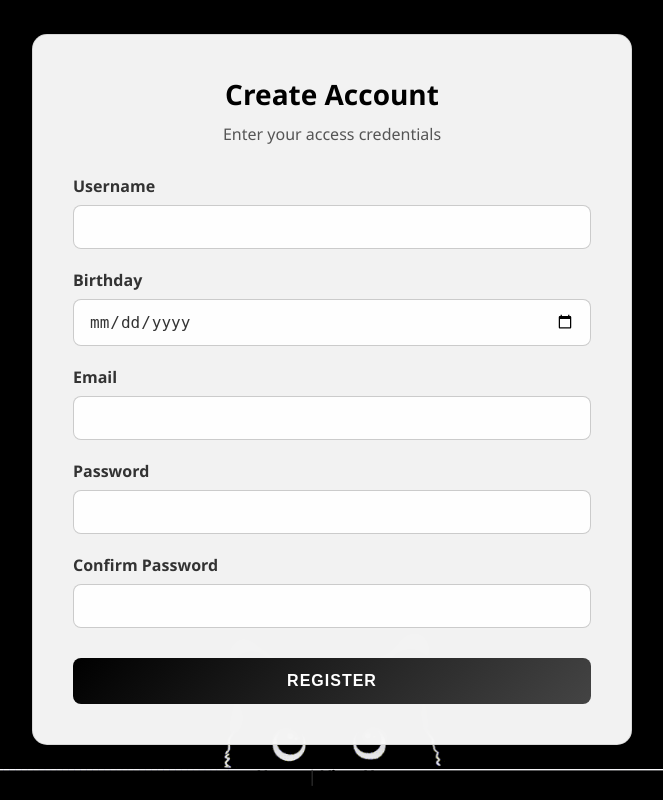
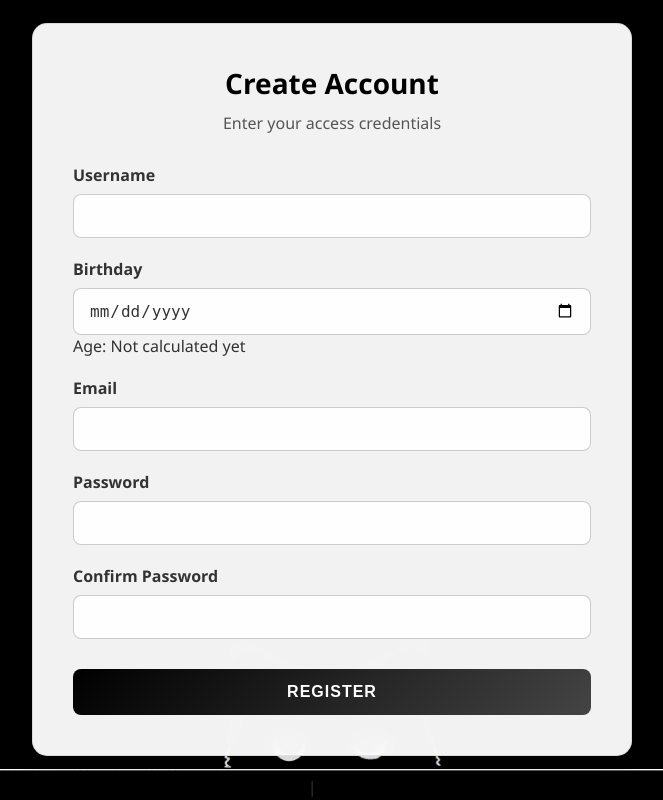
Before and after one commit to AldrinClave/Registration-Website1, a Flask app: page / in a window 1280 px wide. Shown: the whole page, without its empty margins (308-971 px from the left). Run offline with Flask 3, Linux system fonts and the light colour scheme; parts of the project's set-up code (start-up, migrations or seed data) failed here and were passed over.

Commit message:
Update register.html

```diff
--- a/templates/register.html
+++ b/templates/register.html
@@ -29,6 +29,7 @@
             <div class="fg">
                 <label for="birthday">Birthday</label>
                 <input type="date" id="birthday" name="birthday" required>
+                <span id="age-display" class="age-display" aria-live="polite">Age: Not calculated yet</span>
             </div>
 
             <div class="fg">
@@ -53,5 +54,35 @@
 <div class="footer">
     <a href="/">Home</a> | <a href="/users">View Users</a>
 </div>
+
+<script>
+    document.getElementById('birthday').addEventListener('change', function() {
+        const birthdayInput = this.value;
+        const ageDisplay = document.getElementById('age-display');
+
+        if (!birthdayInput) {
+            ageDisplay.textContent = 'Age: Not calculated yet';
+            return;
+        }
+
+        const birthday = new Date(birthdayInput);
+        const today = new Date();
+
+        if (birthday > today) {
+            ageDisplay.textContent = 'Invalid birthday';
+            return;
+        }
+
+        let age = today.getFullYear() - birthday.getFullYear();
+        const monthDiff = today.getMonth() - birthday.getMonth();
+        const dayDiff = today.getDate() - birthday.getDate();
+
+        if (monthDiff < 0 || (monthDiff === 0 && dayDiff < 0)) {
+            age--;
+        }
+
+        ageDisplay.textContent = `Age: ${age}`;
+    });
+</script>
 </body>
 </html>
```
